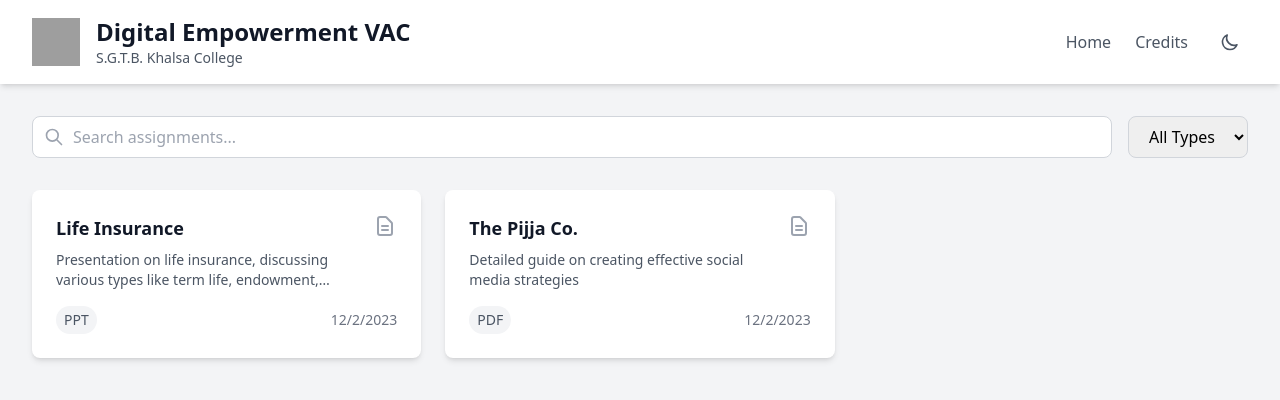
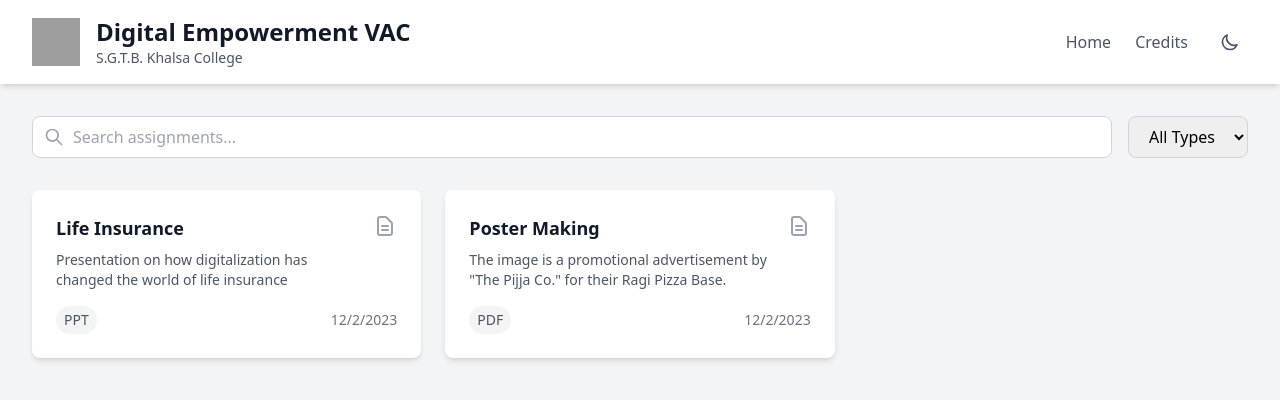
Before and after one commit to madhavgupta2002/sgtb-digital, a React (Vite) app: page / in a window 1280 px wide. Shown: the top 400 px of the page. Built offline with nearby package versions, Linux system fonts and the light colour scheme; grey boxes are pictures that could not be loaded.

Commit message:
assignemnt descrption

```diff
--- a/src/data/assignments.ts
+++ b/src/data/assignments.ts
@@ -7,16 +7,17 @@ export const assignments: Assignment[] = [
     type: 'PPT',
     driveLink: 'https://drive.google.com/file/d/14CsBw0WRhuOsEcIXWuZvOPvCu38kXeZN/preview',
     description:
-      'Presentation on life insurance, discussing various types like term life, endowment, pension policies, and ULIPs, along with their benefits, features, tax considerations, and digitalization impacts in the insurance industry.  ',
+      'Presentation on how digitalization has changed the world of life insurance',
     createdAt: '2023-12-02',
     resources: [],
   },
   {
     id: '2',
-    title: 'The Pijja Co.',
+    title: 'Poster Making',
     type: 'PDF',
     driveLink: 'https://drive.google.com/file/d/12fNUryoyM9uU-5TLa4wQ4uibdoahAWLN/preview',
-    description: 'Detailed guide on creating effective social media strategies',
+    description:
+      'The image is a promotional advertisement by "The Pijja Co." for their Ragi Pizza Base.',
     createdAt: '2023-12-02',
     resources: [],
   },
```
